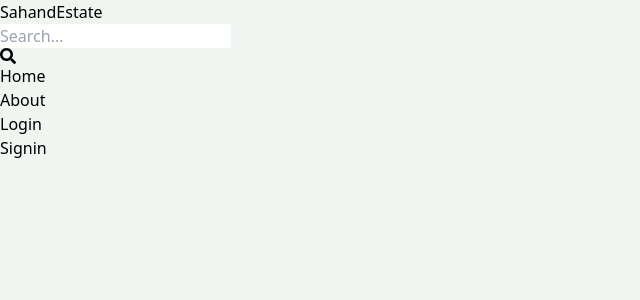
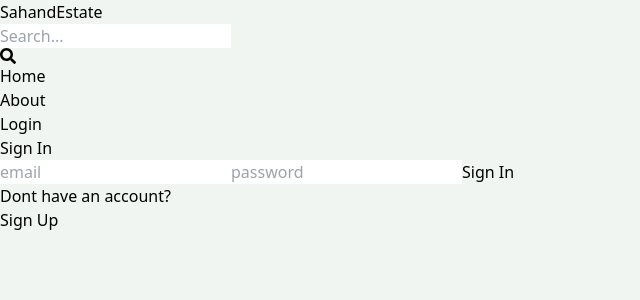
Before and after one commit to apoorvtandon/real-estate, a React (Vite) app in the folder client/: page /sign-in in a window 1280 px wide. Shown: the top 300 px of the page, without its empty margins (0-640 px from the left). Built offline with nearby package versions, Linux system fonts and the light colour scheme.

Commit message:
complete signin page

```diff
--- a/client/src/pages/SignUp.jsx
+++ b/client/src/pages/SignUp.jsx
@@ -40,7 +40,7 @@
   console.log(formData);
   return (
     <div className="p-3 max-w-lg mx-auto">
-      <h1 className="text-3xl text-center font-semibold my-7"></h1>
+      <h1 className="text-3xl text-center font-semibold my-7">Sign Up</h1>
       <form onSubmit={handleSubmit} className="flex flex-col gap-4">
         <input
           type="text"
--- a/client/src/pages/Signin.jsx
+++ b/client/src/pages/Signin.jsx
@@ -1,7 +1,75 @@
-import React from 'react'
-
-export default function Signin() {
+import { Link, useNavigate } from "react-router-dom";
+import { useState } from "react";
+export default function SignIn() {
+  const [formData, setFormData] = useState({});
+  const [error, setError] = useState(null);
+  const [loading, setLoading] = useState(false);
+  const navigate = useNavigate();
+  const handleChange = (e) => {
+    setFormData({
+      ...formData,
+      [e.target.id]: e.target.value,
+    });
+  };
+  const handleSubmit = async (e) => {
+    e.preventDefault();
+    try {
+      setLoading(true);
+      const res = await fetch("/api/auth/signin", {
+        method: "POST",
+        headers: {
+          "Content-Type": "application/json",
+        },
+        body: JSON.stringify(formData),
+      });
+      const data = await res.json();
+      if (data.success === false) {
+        setLoading(false);
+        setError(data.message);
+        return;
+      }
+      setLoading(false);
+      setError(null);
+      navigate("/");
+      console.log(data);
+    } catch (error) {
+      setLoading(false);
+      setError(error.message);
+    }
+  };
+  console.log(formData);
   return (
-    <div>Signin</div>
-  )
+    <div className="p-3 max-w-lg mx-auto">
+      <h1 className="text-3xl text-center font-semibold my-7">Sign In</h1>
+      <form onSubmit={handleSubmit} className="flex flex-col gap-4">
+        <input
+          type="email"
+          placeholder="email"
+          className="border p-3 rounded-lg"
+          id="email"
+          onChange={handleChange}
+        />
+        <input
+          type="password"
+          placeholder="password"
+          className="border p-3 rounded-lg"
+          id="password"
+          onChange={handleChange}
+        />
+        <button
+          disabled={loading}
+          className="bg-slate-700 text-white p-3 rounded-lg uppercase hover:opacity-95 disabled:opacity:80"
+        >
+          {loading ? "Loading..." : "Sign In"}
+        </button>
+      </form>
+      <div className="flex gap-2 mt-5">
+        <p>Dont have an account?</p>
+        <Link to={"/sign-up"}>
+          <span className="text-blue-700">Sign Up</span>
+        </Link>
+      </div>
+      {error && <p className="text-red-500 mt-5">{error}</p>}
+    </div>
+  );
 }
```
